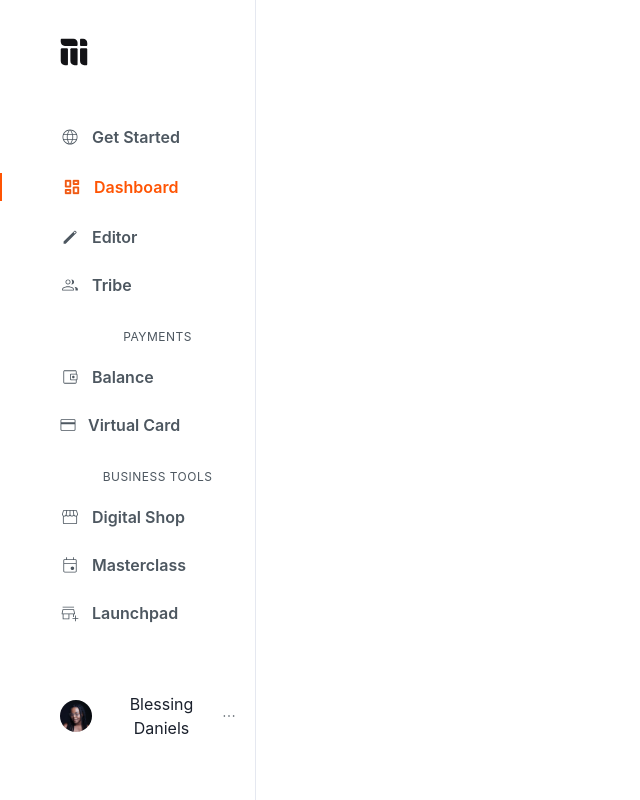
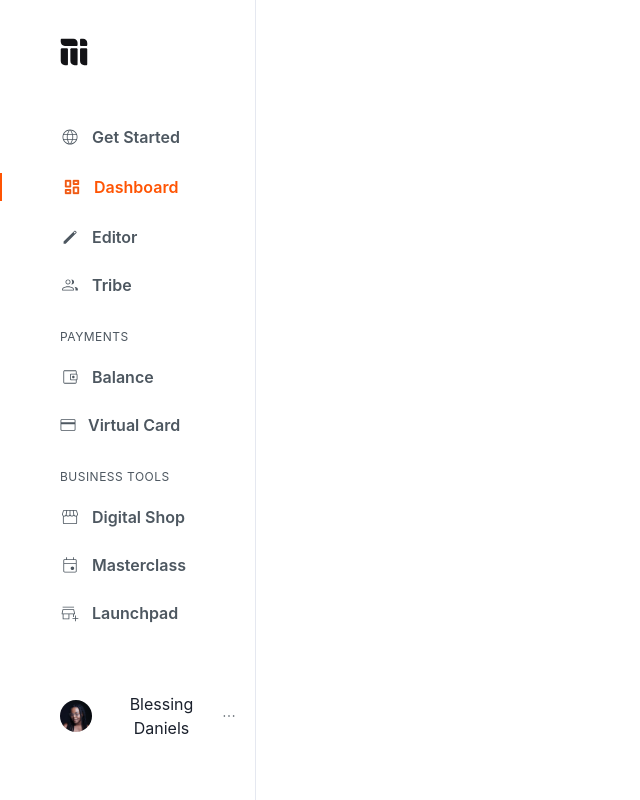
Before and after one commit to AdejokeOgunyinka/mainstack-challenge2, a React (Create React App) app: page / in a window 1280 px wide. Shown: the whole page, without its empty margins (0-640 px from the left). Built offline with nearby package versions, Linux system fonts and the light colour scheme; a web font is replaced by a local one.

Commit message:
Fixed text issue

```diff
--- a/src/layouts/dashboard.tsx
+++ b/src/layouts/dashboard.tsx
@@ -45,7 +45,6 @@ const Sidebar = () => {
     fontSize: "12px",
     lineHeight: "16px",
     marginLeft: "60px",
-    // textTransform: "uppercase",
     letterSpacing: "0.04em",
     marginBottom: "20px",
     marginTop: "32px",
@@ -62,7 +61,7 @@ const Sidebar = () => {
             key={index}
           />
         ))}
-        <Text {...menuHeaderStyle} textTransform="uppercase">
+        <Text {...menuHeaderStyle} textTransform="uppercase" textAlign="left">
           Payments
         </Text>
         {menu2.map((menuItem, index) => (
@@ -73,7 +72,7 @@ const Sidebar = () => {
             key={index}
           />
         ))}
-        <Text {...menuHeaderStyle} textTransform="uppercase">
+        <Text {...menuHeaderStyle} textTransform="uppercase" textAlign="left">
           Business Tools
         </Text>
         {menu3.map((menuItem, index) => (
```
